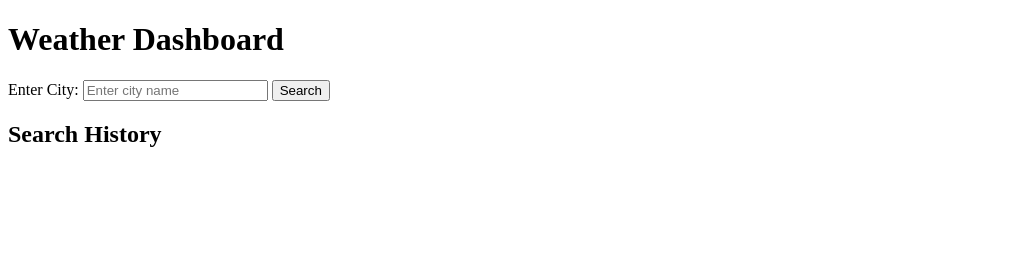
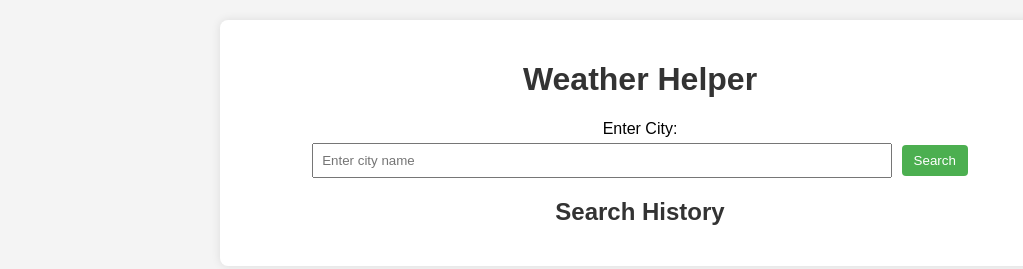
Before and after one commit to cpulsipher24/weather-helper, a plain HTML site: page index.html in a window 1280 px wide. Shown: the whole page, without its empty margins (0-1023 px from the left). Drawn offline with Linux system fonts and the light colour scheme.

Commit message:
Added CSS styling

```diff
--- a/index.html
+++ b/index.html
@@ -3,13 +3,15 @@
 <head>
     <meta charset="UTF-8">
     <meta name="viewport" content="width=device-width, initial-scale=1.0">
-    <title>Weather Dashboard</title>
+    <link rel="stylesheet" href="style.css" />
+    <title>Weather Helper</title>
+
     <!-- Add any additional styles or link to a CSS file here -->
 </head>
 <body>
 
     <div id="weather-dashboard">
-        <h1>Weather Dashboard</h1>
+        <h1>Weather Helper</h1>
 
         <!-- City Search Form -->
         <form id="city-search-form">
@@ -38,6 +40,6 @@
     </div>
 
     <!-- Add your JavaScript file or script tag here -->
-    <script src="your-script.js"></script>
+    <script src="index.js"></script>
 </body>
 </html>
--- /dev/null
+++ b/style.css
@@ -0,0 +1,80 @@
+body {
+    font-family: 'Arial', sans-serif;
+    margin: 0;
+    padding: 0;
+    background-color: #f4f4f4;
+}
+
+#weather-dashboard {
+    max-width: 800px;
+    margin: 20px auto;
+    background-color: #fff;
+    padding: 20px;
+    border-radius: 8px;
+    box-shadow: 0 0 10px rgba(0, 0, 0, 0.1);
+}
+
+h1, h2 {
+    text-align: center;
+    color: #333;
+}
+
+#city-search-form {
+    margin-bottom: 20px;
+    text-align: center;
+}
+
+label {
+    display: block;
+    margin-bottom: 5px;
+}
+
+#city-input {
+    width: 70%;
+    padding: 8px;
+    margin-right: 5px;
+}
+
+button {
+    padding: 8px 12px;
+    background-color: #4caf50;
+    color: #fff;
+    border: none;
+    border-radius: 4px;
+    cursor: pointer;
+}
+
+button:hover {
+    background-color: #45a049;
+}
+
+#current-weather, #forecast {
+    text-align: center;
+    margin-bottom: 20px;
+}
+
+#forecast img {
+    width: 50px;
+}
+
+#search-history {
+    text-align: center;
+}
+
+#city-list {
+    list-style-type: none;
+    padding: 0;
+}
+
+#city-list li {
+    display: inline-block;
+    margin: 5px;
+    cursor: pointer;
+    padding: 5px 10px;
+    background-color: #eee;
+    border-radius: 4px;
+}
+
+#city-list li:hover {
+    background-color: #ddd;
+}
```
Also changed, not shown: index.js (added), 1 other file.
